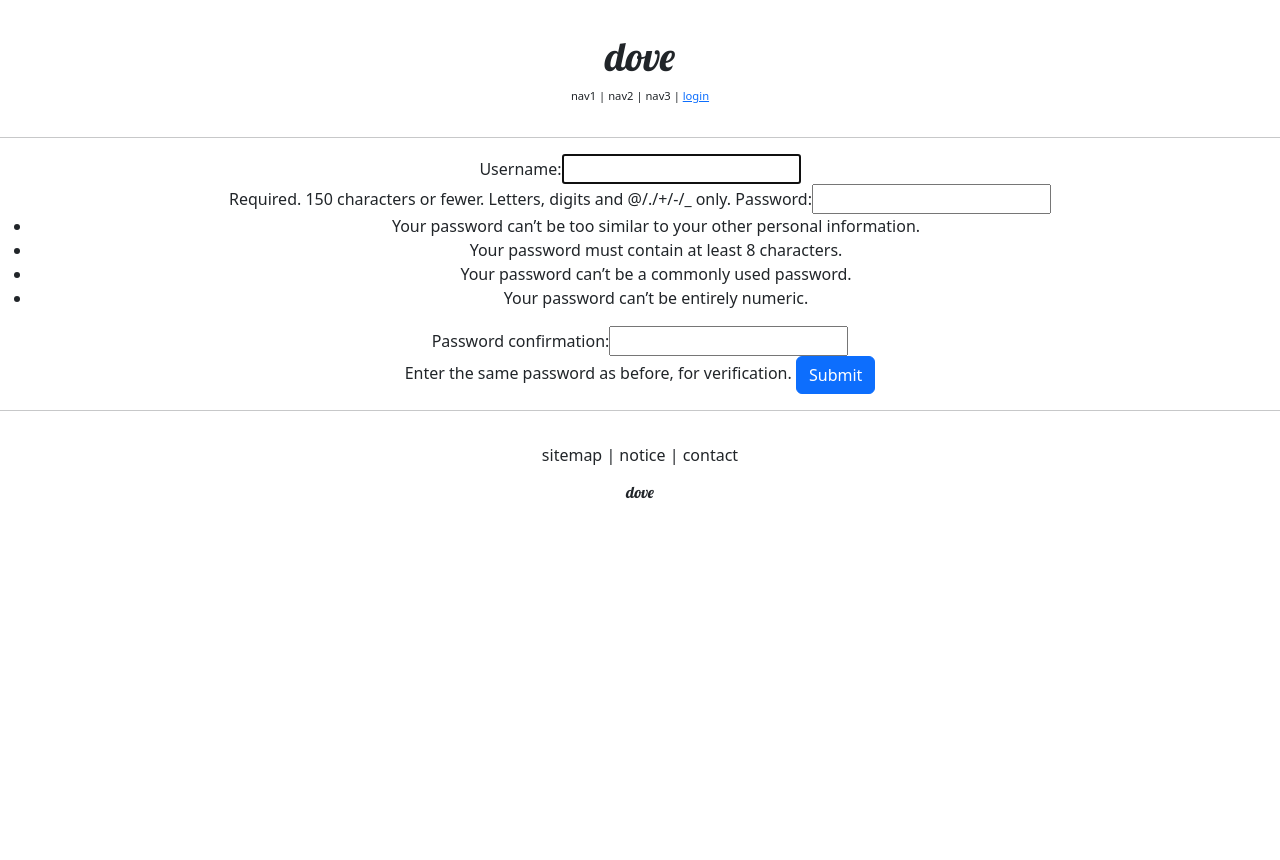
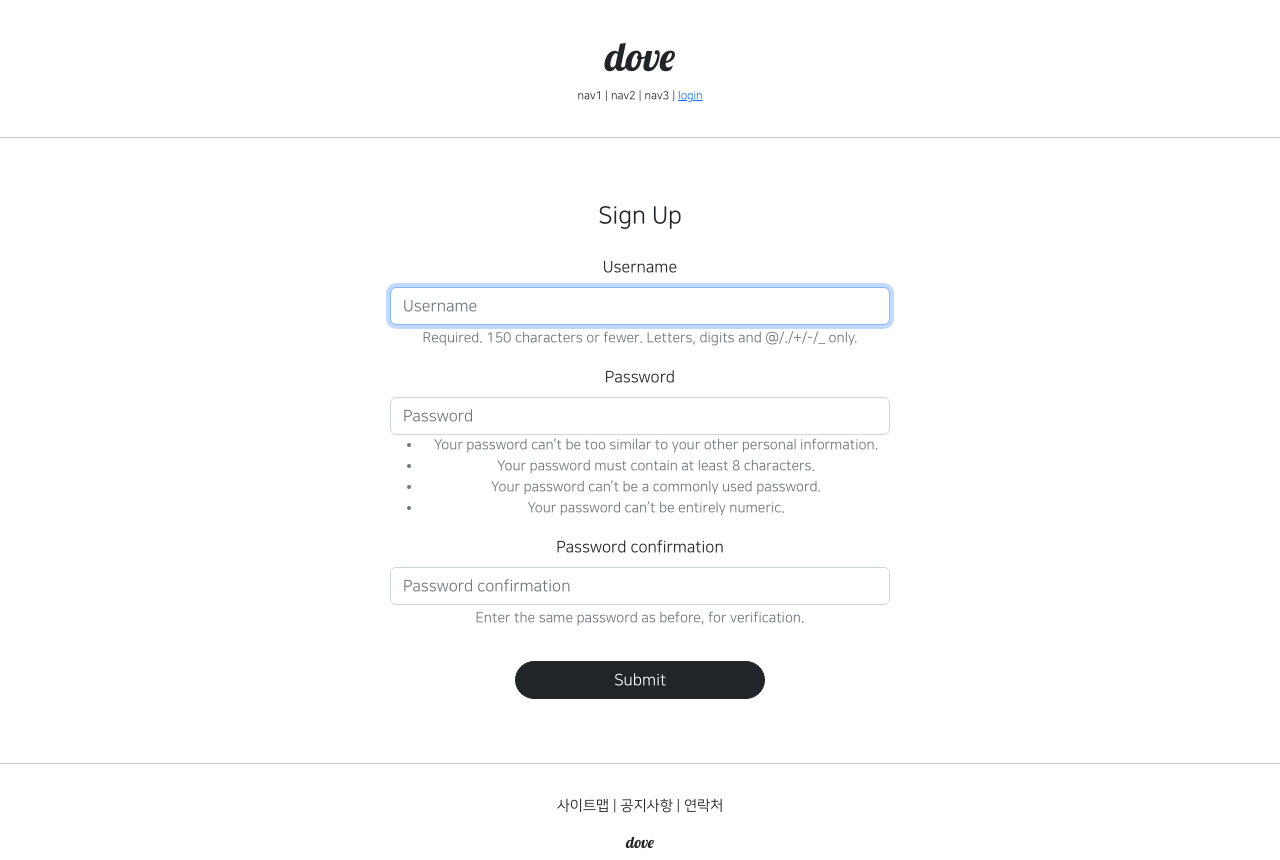
Before and after one commit to dove9441/myblog, a Django app: page /account/create/ in a window 1280 px wide. Before the commit the page ends 499 px from the top, so only its background shows below. Run offline with Django 3.2, Linux system fonts and the light colour scheme; some libraries are stand-ins or nearby versions.

Commit message:
django course 23 commit

```diff
--- a/blog/accountapp/templates/accountapp/create.html
+++ b/blog/accountapp/templates/accountapp/create.html
@@ -1,12 +1,16 @@
 {% extends 'base.html' %}
-
+{% load bootstrap4 %}
 
 {% block content %}
-	<div style="text-align:center;">
+	<div style="text-align:center; max-width:500px; margin:4rem auto;">
+        <div class="mb-4">
+            <h4>Sign Up</h4>
+        </div>
         <form action="{% url 'accountapp:create' %}" method="post">
             {% csrf_token %}
-            {{ form }} <!--views.py의 AccountCreateview 클래스의 UserCreationForm을 그대로 불러온다.-->
-            <input type="submit" class="btn btn-primary">
+            <!--{{ form }}--> <!--views.py의 AccountCreateview 클래스의 UserCreationForm을 그대로 불러온다.-->
+            {% bootstrap_form form %}
+            <input type="submit" class="btn btn-dark rounded-pill col-6 mt-3">
         </form>
     </div>
 {% endblock %}
--- a/blog/accountapp/urls.py
+++ b/blog/accountapp/urls.py
@@ -11,7 +11,7 @@ app_name='accountapp' #하면 좋음. 계속 쳐야 하니 그냥 이름 변수
 urlpatterns = [
     path('hello_world/', hello_world, name='hello_world'),
 
-    path('login/', LoginView.as_view(template_name='accountapp/login.html'), name='login'), #로그인 view는 따로 템플릿 설정
+    path('login/', LoginView.as_view(template_name='accountapp/login.html'), name='login'), #로그인 view는 따로 템플릿 설정. 괄호 위치 주의.
     path('logout/', LogoutView.as_view(), name='logout'), #로그아웃 뷰는 없어도 됨.
 
     path('create/', AccountCreateView.as_view(), name='create'), #class형 view는 이후에 .as_view()를 적어야 한다.
--- a/blog/blog/settings.py
+++ b/blog/blog/settings.py
@@ -40,6 +40,7 @@ INSTALLED_APPS = [
     'django.contrib.messages',
     'django.contrib.staticfiles',
     'accountapp', #여기서 startapp으로 추가한 앱을 추가해야 한다. 마지막 ,도.
+    'bootstrap4', #부트스트랩 설치 후 적기
 ]
 
 MIDDLEWARE = [
@@ -132,4 +133,4 @@ STATICFILES_DIRS = [
 
 
 LOGIN_REDIRECT_URL = reverse_lazy('accountapp:hello_world')
-LOGOUT_REDIRECT_URL = reverse_lazy('accountapp:login') #로그아웃 시 윗줄의 LOGIN_REDIRECT_URL로 이동. 여기서 또 hello_world로 이동한다.
+LOGOUT_REDIRECT_URL = reverse_lazy('accountapp:login') #로그아웃 시 윗줄의 LOGIN_REDIRECT_URL로 이동. 여기서 또 hello_world로 이동한다. 결국 로그인, 로그아웃 시 모두 hello_world로 이동.
--- a/blog/static/base.css
+++ b/blog/static/base.css
@@ -1,9 +1,5 @@
 .dove_logo{
 font-family: 'Lobster', cursive;
-}
-
-.dove_footer_btn{
-    margin-top:2rem;
 }
 
 .dove_footer{
@@ -14,3 +10,7 @@ font-family: 'Lobster', cursive;
     text-align:center;
     margin:2rem 0;
 }
+
+.dove_footer_btn{
+    margin-top:2rem;
+}
--- a/blog/templates/base.html
+++ b/blog/templates/base.html
@@ -1,7 +1,7 @@
 <!DOCTYPE html>
 <html lang='ko'>
     {% include 'head.html' %} <!-- 경로를 어떻게 아냐? 바로 blog/blog/settings.py에 TEMPLATE 설정에 디렉토리가 지정되어 있다. -->
-    <body>
+    <body style="font-family:'NanumSquareR';">
         {% include 'header.html' %} <!--재사용을 위해 헤더와 푸터는 분리해 include 한다.-->
         <hr> <!-- hr 넣으면 있어보임-->
 <!--extends 구문을 사용하기 위해 block을 만들어야 한다?-->
--- a/blog/templates/footer.html
+++ b/blog/templates/footer.html
@@ -1,9 +1,9 @@
 <div class="dove_footer">
 
-    <div class="dove_footer_btn">
-        <span>sitemap</span> |
-        <span>notice</span> |
-        <span>contact</span>
+    <div class="dove_footer_btn" style="font-size:.9rem;">
+        <span>사이트맵</span> |
+        <span>공지사항</span> |
+        <span>연락처</span>
     </div>
 
     <div style="margin-top:1rem;">
--- a/blog/templates/head.html
+++ b/blog/templates/head.html
@@ -15,4 +15,31 @@
 
     <!-- CSS -->
     <link rel="stylesheet" type="text/css" href="{% static 'base.css' %}"> <!-- setting.py에서 STATIC_URL이 static이다-->
+    <style>
+        @font-face {
+            font-family : 'NanumSquareR';
+            src : local('NanumSquareR'),
+            url("{% static 'fonts/NanumSquareR.otf' %}") format("opentype");
+        }
+
+        @font-face {
+            font-family : 'NanumSquareB';
+            src : local('NanumSquareB'),
+            url("{% static 'fonts/NanumSquareB.otf' %}") format("opentype");
+        }
+
+        @font-face {
+            font-family : 'NanumSquareEB';
+            src : local('NanumSquareEB'),
+            url("{% static 'fonts/NanumSquareEB.otf' %}") format("opentype");
+        }
+
+        @font-face {
+            font-family : 'NanumSquareL';
+            src : local('NanumSquareL'),
+            url("{% static 'fonts/NanumSquareL.otf' %}") format("opentype");
+        }
+
+
+    </style>
 </head>
```
Also changed, not shown: blog/accountapp/templates/accountapp/login.html (+5 -4 lines), blog/db.sqlite3, blog/static/fonts/NanumSquareB.otf (added), blog/static/fonts/NanumSquareEB.otf (added), blog/static/fonts/NanumSquareL.otf (added), blog/static/fonts/NanumSquareR.otf (added).
